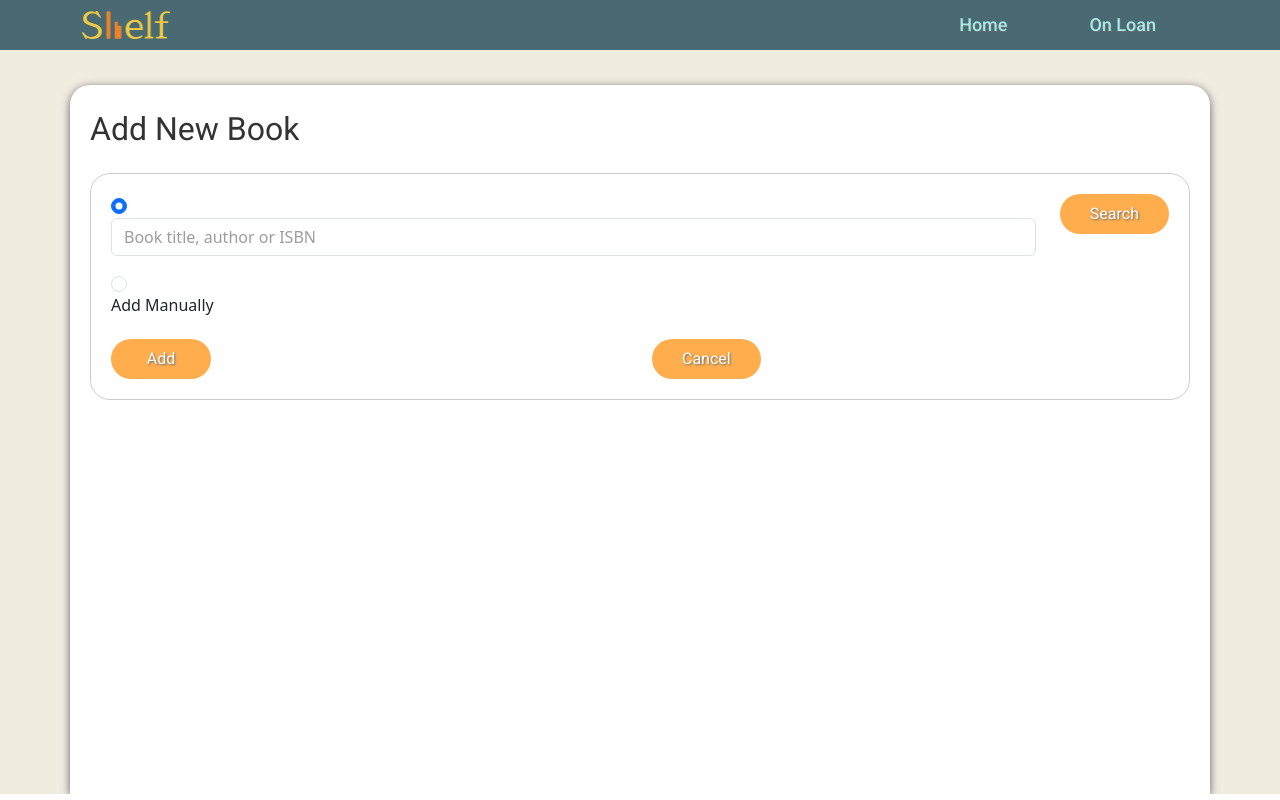
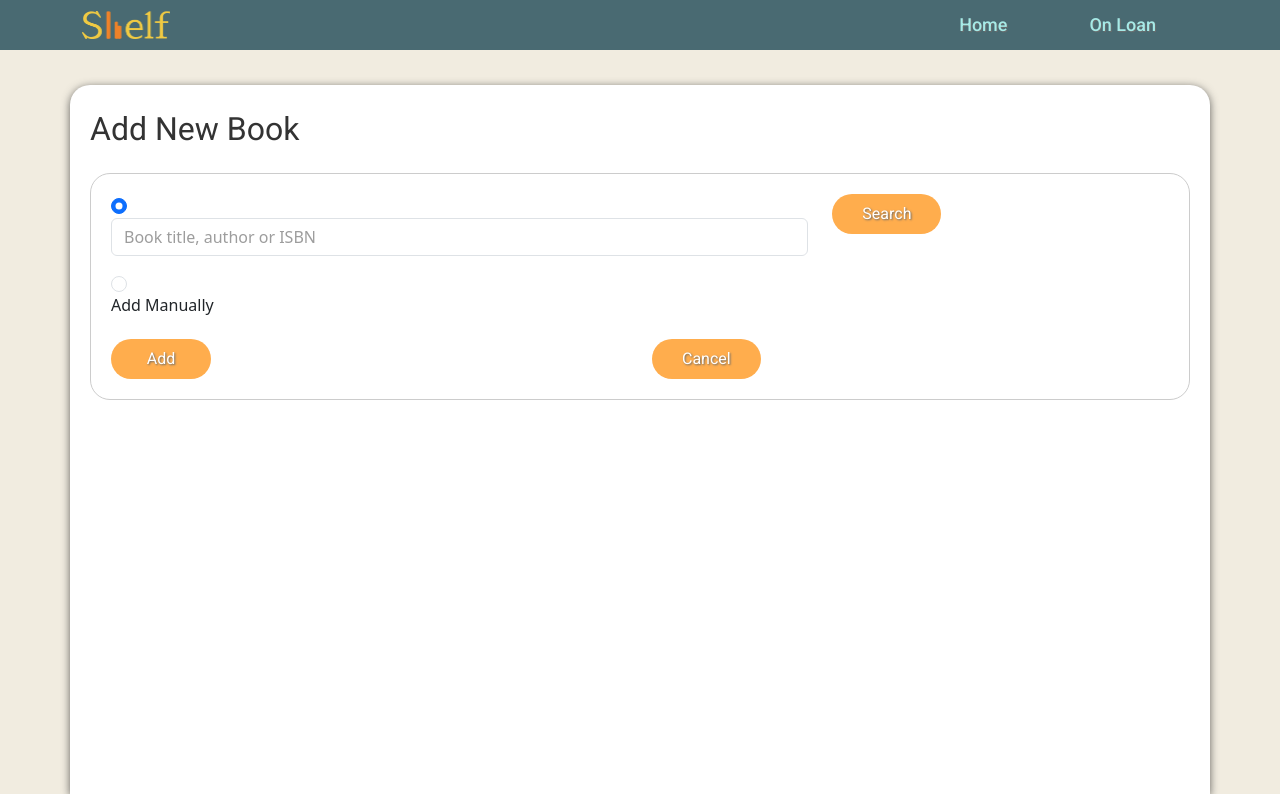
Before and after one commit to AstaRem/home-library-app, a React (Create React App) app: page /AddBook in a window 1280 px wide. Built offline with nearby package versions, Linux system fonts and the light colour scheme.

Commit message:
improved search list appearance

```diff
--- a/src/components/AddBook.js
+++ b/src/components/AddBook.js
@@ -134,7 +134,7 @@ const AddBook = ({ updateBookData }) => {
     <ContentWrapper pageTitle="Add New Book">
       <div className="add-book">
         <div className="row">
-          <div className="col">
+          <div className="col-8">
 
               <input
                 type="radio"
@@ -156,7 +156,7 @@ const AddBook = ({ updateBookData }) => {
               disabled={manualAdd}
             />
           </div>
-          <div className="col-auto">
+          <div className="col-4 search_button_container">
             <button className="btn-default" onClick={handleSearch}>
               Search
             </button>
--- a/src/css/AddBook.css
+++ b/src/css/AddBook.css
@@ -28,3 +28,8 @@ ul{
 .AddBook_radio_button_container{
   margin-top: 1rem;
 }
+
+.search_button{
+  display: flex;
+  justify-content: center;
+}
```
